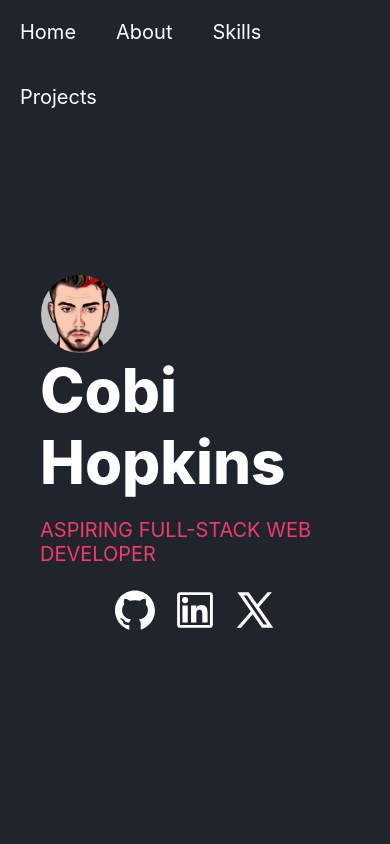
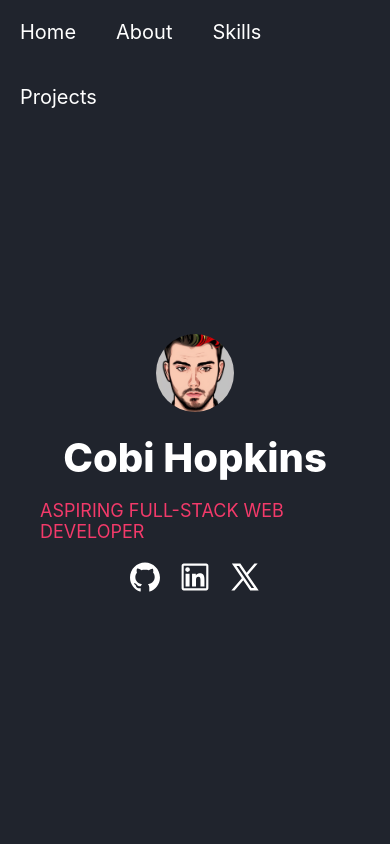
Before and after one commit to CobiHopkins/branding, a React (Create React App) app: page / in a window 390 px wide. Shown: the top 844 px of the page. Built offline with nearby package versions, Linux system fonts and the light colour scheme; the HTML template or start-up script is replaced by a standard one.

Commit message:
Changed the CSS for header to make it more responsive. Added CSS for social links into its own CSS file.

```diff
--- a/src/components/home/homeheader.css
+++ b/src/components/home/homeheader.css
@@ -1,16 +1,11 @@
-.socialLink {
-    font-size: 40px;
+.hero-container {
+    flex-direction: row;
 }
 
-.social-links a {
-    margin: 0 10px;
-    color: white;
-    transition: all 0.3s ease-in-out;
-}
-
-.social-links a:hover {
-    color: rgb(243, 58, 106);
-    transition: all 0.3s ease-in-out;
+.hero-image {
+    display: block;
+    align-self: center;
+    margin: 0px 40px;
 }
 
 #heroImg {
@@ -19,6 +14,19 @@
 
 .header-text {
     animation: slide-in-from-right 1s;
+}
+
+.header-text h1 {
+    font-size: 60px;
+    font-weight: 800;
+    margin: 0px;
+}
+
+.header-text h3 {
+    font-size: 20px;
+    font-weight: 400;
+    text-transform: uppercase;
+    color: #F33A6A;
 }
 
 @keyframes fade-in {
@@ -50,3 +58,23 @@
         transform: translateX(0);
     }
 }
+
+/* MEDIA QUERIES */
+@media only screen and (max-width: 675px) {
+    .hero-container {
+        flex-direction: column;
+        justify-content: center;
+    }
+
+    .hero-image {
+        margin: 20px 0px;
+    }
+
+    .header-text h1 {
+        font-size: 40px;
+    }
+
+    .header-text h3 {
+        font-size: 18px;
+    }
+}
--- a/src/components/home/homeheader.js
+++ b/src/components/home/homeheader.js
@@ -17,8 +17,8 @@ function HomeHeader() {
 
     return (
         <Row type='flex' justify='space-around' id="hero" style={{minHeight: 'calc(100vh - 64px)', backgroundColor: '#20242D', color: 'white'}}>
-                <Row style={{ alignSelf: 'center'}}>
-                    <Row type='flex' justify='center' style={{margin: '0px 40px'}}>
+                <Row className="hero-container" style={{ alignSelf: 'center'}}>
+                    <Row type='flex' className="hero-image" justify='center'>
                             <Avatar id="heroImg" size={{
                                 xs: 80,
                                 sm: 100,
@@ -30,10 +30,10 @@ function HomeHeader() {
                     </Row>
                     <Col style={{alignContent: "center", margin: "0px 40px"}}>
                     <Row className="header-text" type='flex' justify='center'>
-                        <h1 style={{fontSize: '60px', fontWeight: 800, margin: '0px'}}>Cobi Hopkins</h1>
+                        <h1>Cobi Hopkins</h1>
                     </Row>
                     <Row className="header-text" type='flex' justify='center'>
-                        <h3 style={{ fontSize: '20px', fontWeight: 400, textTransform: 'uppercase', color: '#F33A6A'}}>Aspiring Full-Stack Web Developer</h3>
+                        <h3>Aspiring Full-Stack Web Developer</h3>
                     </Row>
                     <Row className="header-text" type='flex' justify='center'>
                         <SocialLinks links={socialMediaLinks}/>
--- /dev/null
+++ b/src/components/socialLinks.css
@@ -0,0 +1,20 @@
+.socialLink {
+    font-size: 40px;
+}
+
+.social-links a {
+    margin: 0 10px;
+    color: white;
+    transition: all 0.3s ease-in-out;
+}
+
+.social-links a:hover {
+    color: rgb(243, 58, 106);
+    transition: all 0.3s ease-in-out;
+}
+
+@media only screen and (max-width: 675px) {
+    .social-links a {
+        font-size: 30px;
+    }
+}
--- a/src/components/socialLinks.js
+++ b/src/components/socialLinks.js
@@ -7,6 +7,8 @@ import {
     LinkedinOutlined,
     CodepenOutlined
 } from '@ant-design/icons';
+
+import './socialLinks.css';
 
 const SocialLinks = ({links}) => {
     const renderIcons = (platform) => {
```
